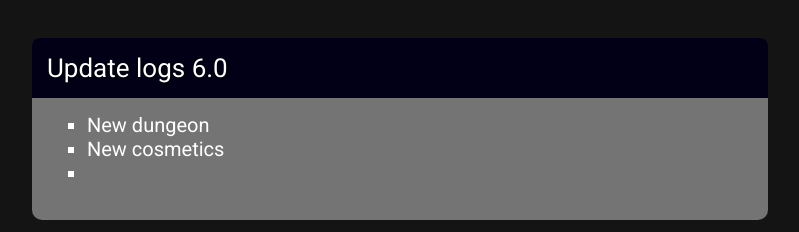
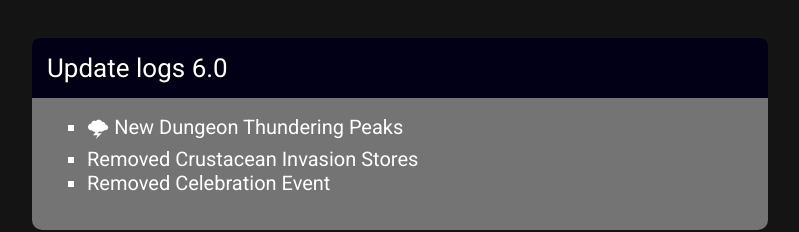
Before and after one commit to zLumoo/projeto_fabledLegacy, a plain HTML site: page index.html in a window 1280 px wide. Shown: the part 720-952 px from the top of the page, without its empty margins (240-1039 px from the left). Drawn offline with Linux system fonts and the light colour scheme.

Commit message:
Update 6.0

```diff
--- a/index.html
+++ b/index.html
@@ -25,9 +25,9 @@
                 <div class="logs_titulo">Update logs 6.0</div>
                 <div>
                     <ul type="square">
-                        <li>New dungeon </li>
-                        <li>New cosmetics</li>
-                        <li></li>
+                        <li>&#x1F329; New Dungeon Thundering Peaks</li>
+                        <li>Removed Crustacean Invasion Stores</li>
+                        <li>Removed Celebration Event</li>
                     </ul>
                 </div>
             </section>
```
